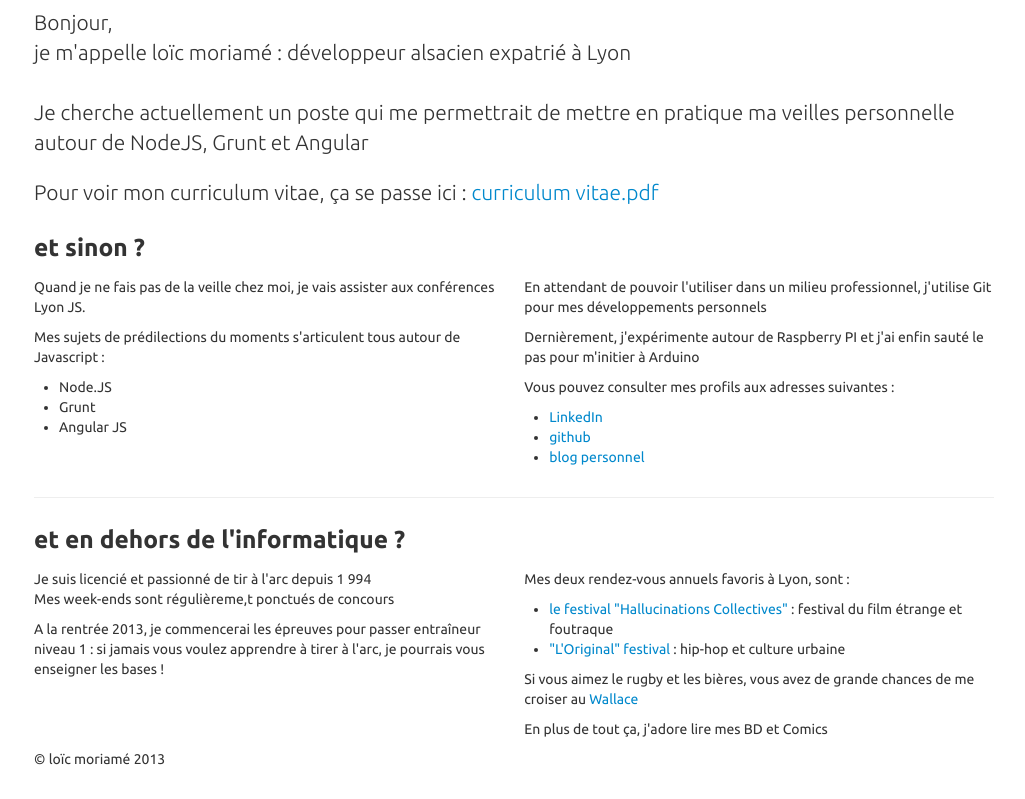
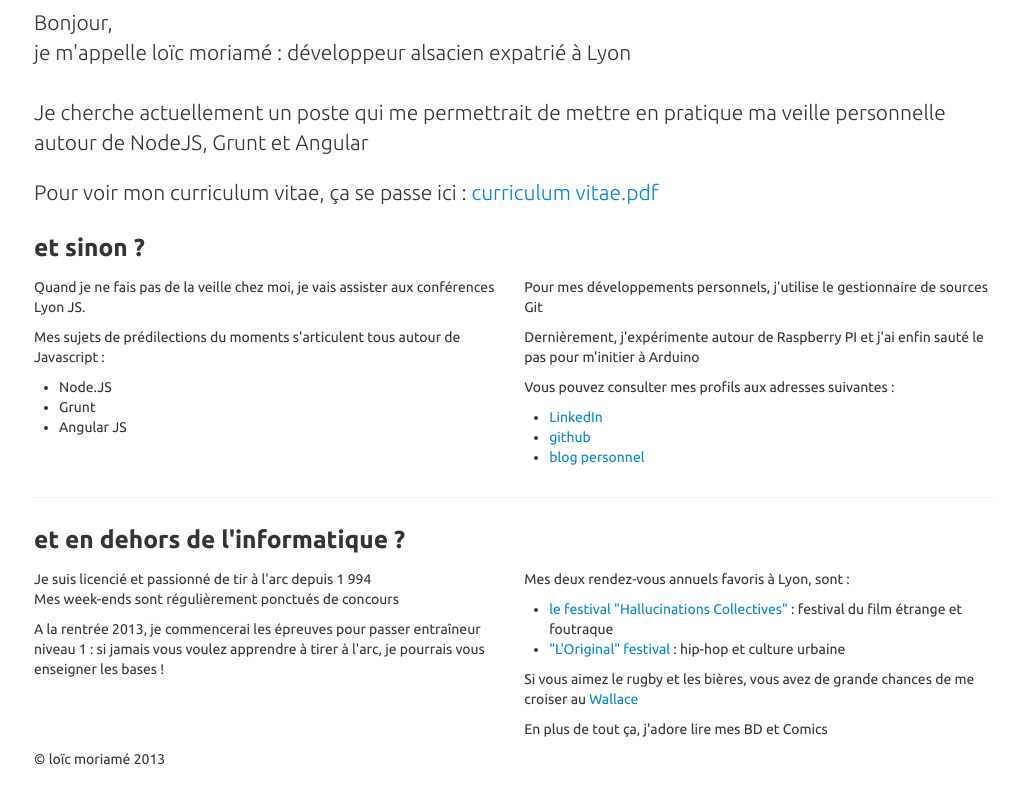
Before and after one commit to loic-moriame/moriame.fr, a website: page index.html in a window 1280 px wide. Shown: the part 103-902 px from the top of the page, without its empty margins (126-1151 px from the left). Drawn offline with Linux system fonts and the light colour scheme.

Commit message:
corrections orthographiques

```diff
--- a/index.html
+++ b/index.html
@@ -1,7 +1,6 @@
 <!DOCTYPE html>
 <html>
   <head>
-
       <meta charset="UTF-8" />
       <meta name="viewport" content="width=device-width, initial-scale=1.0">
       <!-- Bootstrap -->
@@ -22,7 +21,7 @@
           Bonjour, <br />
           je m'appelle loïc moriamé : développeur alsacien expatrié à Lyon<br /><br />
 
-          Je cherche actuellement un poste qui me permettrait de mettre en pratique ma veilles personnelle autour de NodeJS, Grunt et Angular
+          Je cherche actuellement un poste qui me permettrait de mettre en pratique ma veille personnelle autour de NodeJS, Grunt et Angular
         </p>
         <p class="lead">
           Pour voir mon curriculum vitae, ça se passe ici : <a href="loic_moriame_cv.pdf">curriculum vitae.pdf</a>
@@ -46,7 +45,7 @@
         </div>
 
         <div class="span6">
-          <p>En attendant de pouvoir l'utiliser dans un milieu professionnel, j'utilise Git pour mes développements personnels</p>
+          <p>Pour mes développements personnels, j'utilise le gestionnaire de sources Git</p>
           <p>Dernièrement, j'expérimente autour de Raspberry PI et j'ai enfin sauté le pas pour m'initier à Arduino</p>
           <p>
             Vous pouvez consulter mes profils aux adresses suivantes :
@@ -73,7 +72,7 @@
 
         <div class="span6">
           <p>Je suis licencié et passionné de tir à l'arc depuis 1 994 <br />
-          Mes week-ends sont régulièreme,t ponctués de concours</p>
+          Mes week-ends sont régulièrement ponctués de concours</p>
           <p>A la rentrée 2013, je commencerai les épreuves pour passer entraîneur niveau 1 : si jamais vous voulez apprendre à tirer à l'arc, je pourrais vous enseigner les bases !</p>
         </div>
 
```
